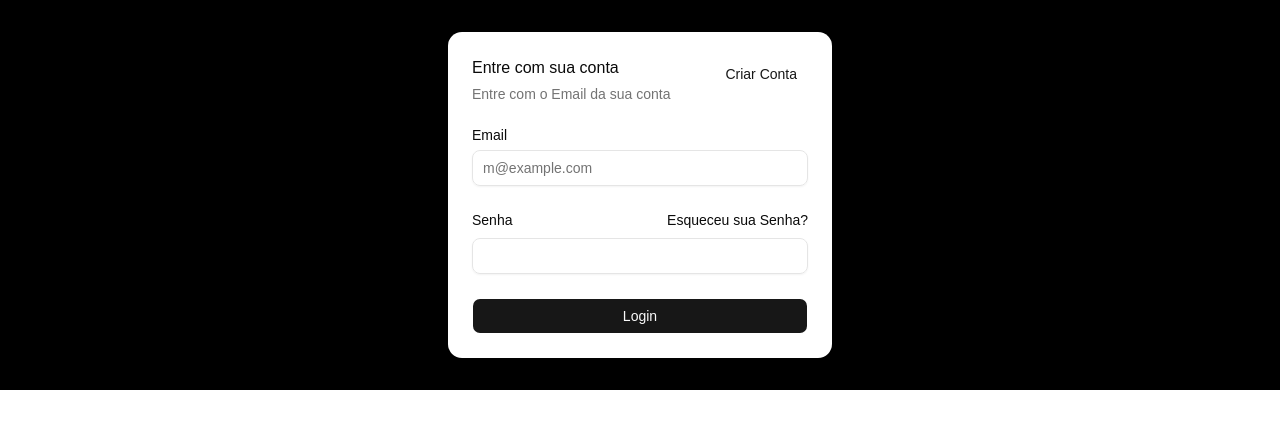
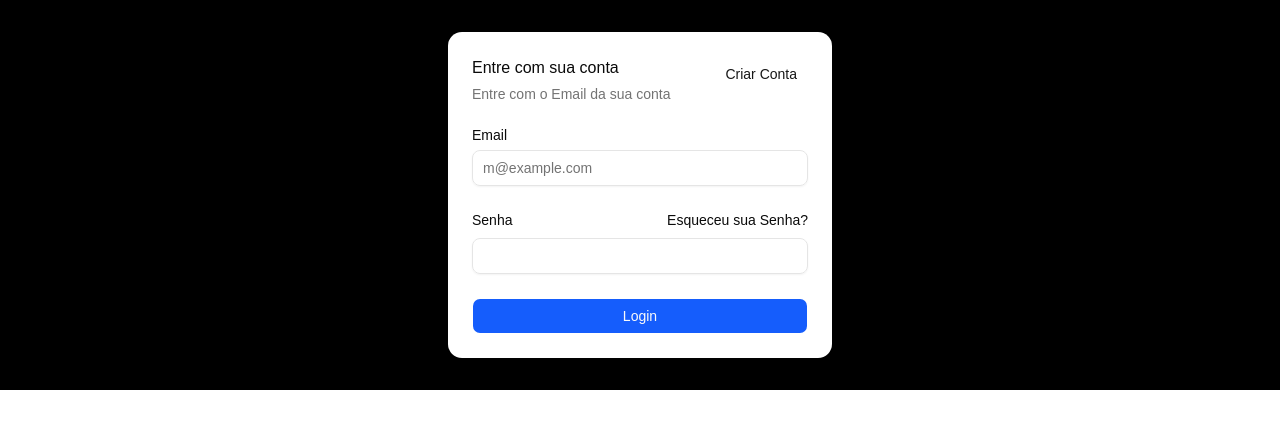
Before and after one commit to CaioTrigo-Dev/Agendamento_n8n, a React (Vite) app: page / in a window 1280 px wide. Shown: the top 428 px of the page. Built offline with nearby package versions, Linux system fonts and the light colour scheme; no server answers.

Commit message:
Style: Alterado Cor do botão Login

```diff
--- a/src/pages/Login.jsx
+++ b/src/pages/Login.jsx
@@ -80,7 +80,7 @@ export function Login() {
       <CardFooter className="flex-col gap-2">
         <Button
         type="submit"
-        className="w-full"
+        className="w-full bg-blue-600 hover:bg-blue-400"
         onClick={(e)=> handleLogin(email, password, e)}
         >
           Login
```
